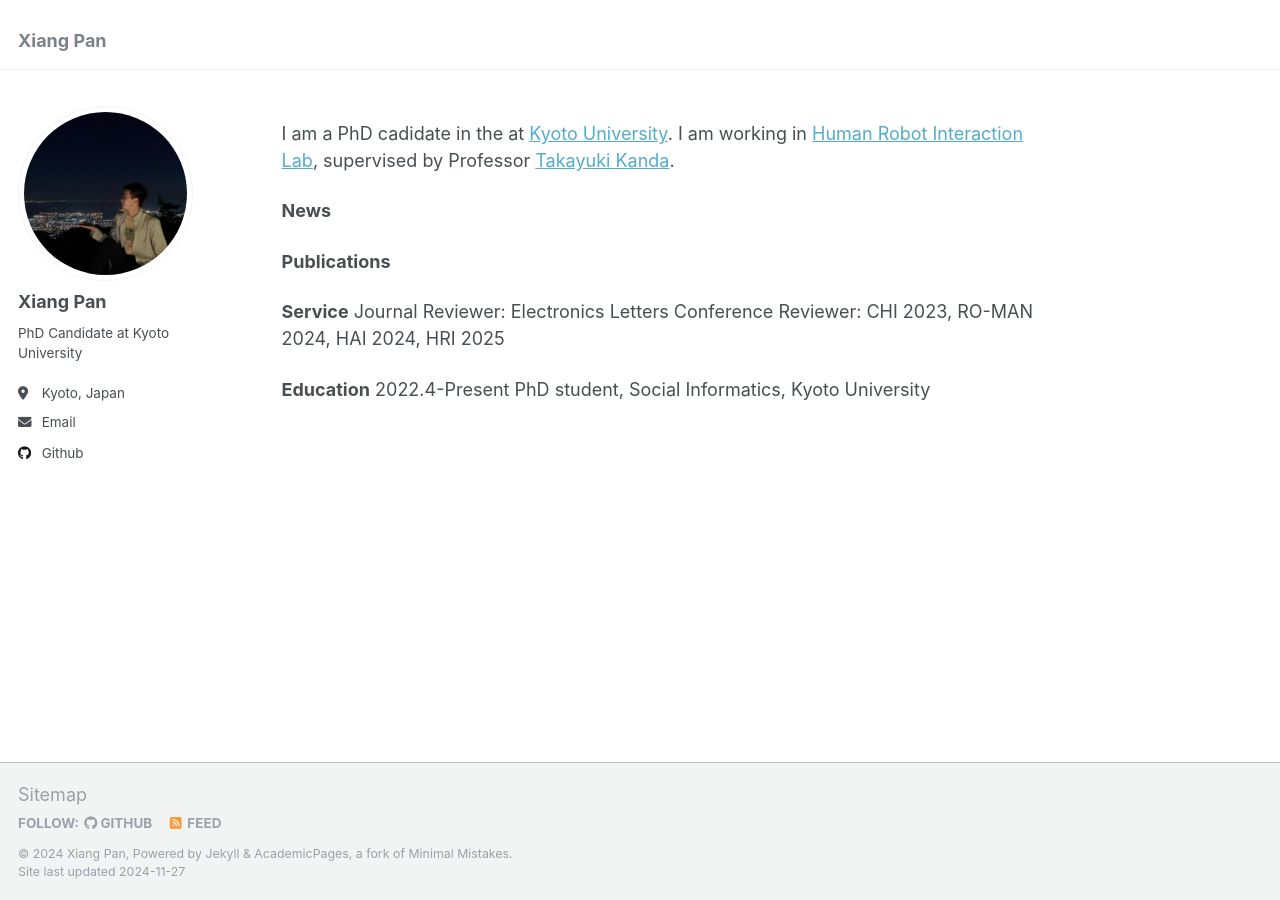
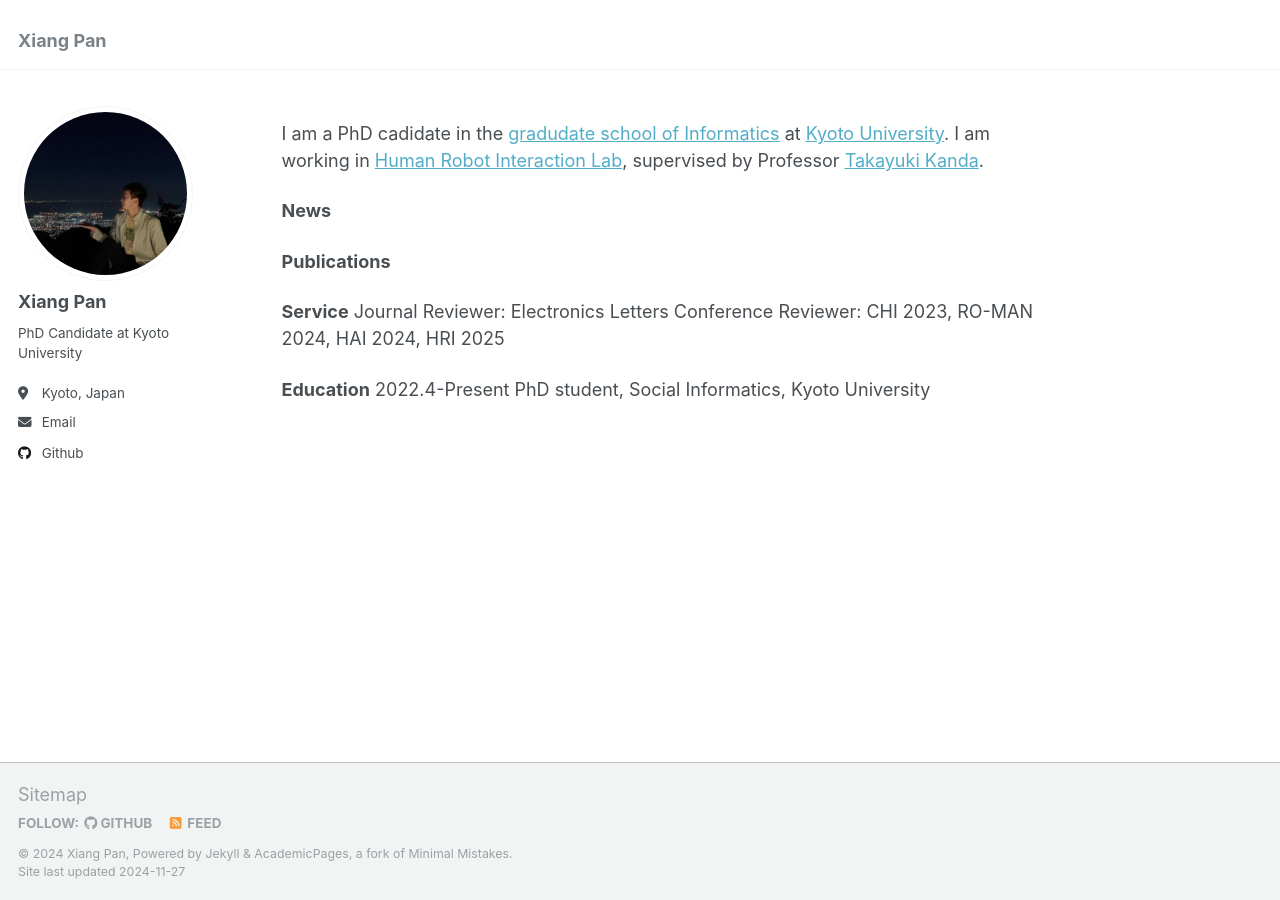
Before and after one commit to pan-xiang/pan-xiang.github.io, a Jekyll site: the page built from _pages/about.md, in a window 1280 px wide. Built offline with Jekyll 4.4.1, drawn with Linux system fonts in a browser that asks for light colours.

Commit message:
Update about.md

```diff
--- a/_pages/about.md
+++ b/_pages/about.md
@@ -7,7 +7,7 @@ redirect_from:
   - /about.html
 ---
 
-I am a PhD cadidate in the at [Kyoto University](https://www.kyoto-u.ac.jp/en). I am working in [Human Robot Interaction Lab](https://www.robot.soc.i.kyoto-u.ac.jp/en/), supervised by Professor [Takayuki Kanda](https://scholar.google.com/citations?hl=en&user=BL9EACgAAAAJ).
+I am a PhD cadidate in the [gradudate school of Informatics](https://www.i.kyoto-u.ac.jp/en/) at [Kyoto University](https://www.kyoto-u.ac.jp/en). I am working in [Human Robot Interaction Lab](https://www.robot.soc.i.kyoto-u.ac.jp/en/), supervised by Professor [Takayuki Kanda](https://scholar.google.com/citations?hl=en&user=BL9EACgAAAAJ).
 
 **News**
 
```
